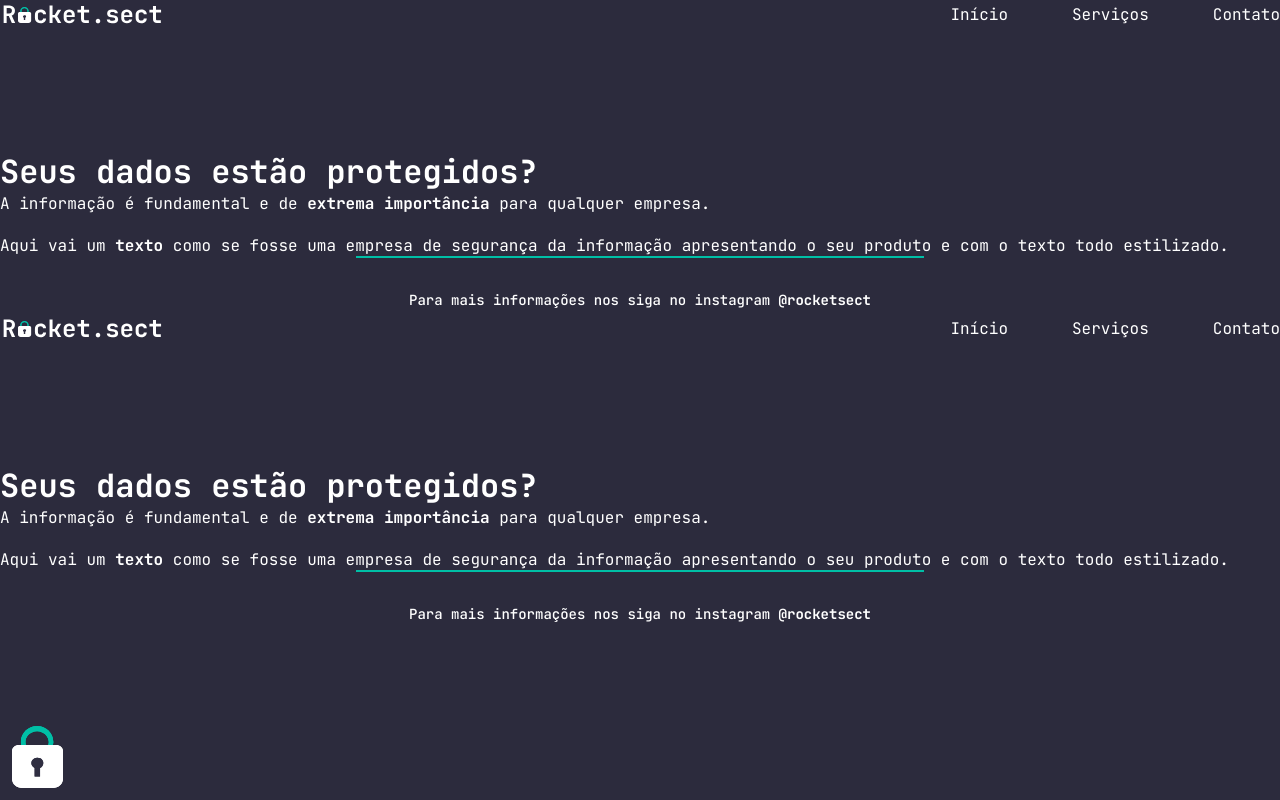
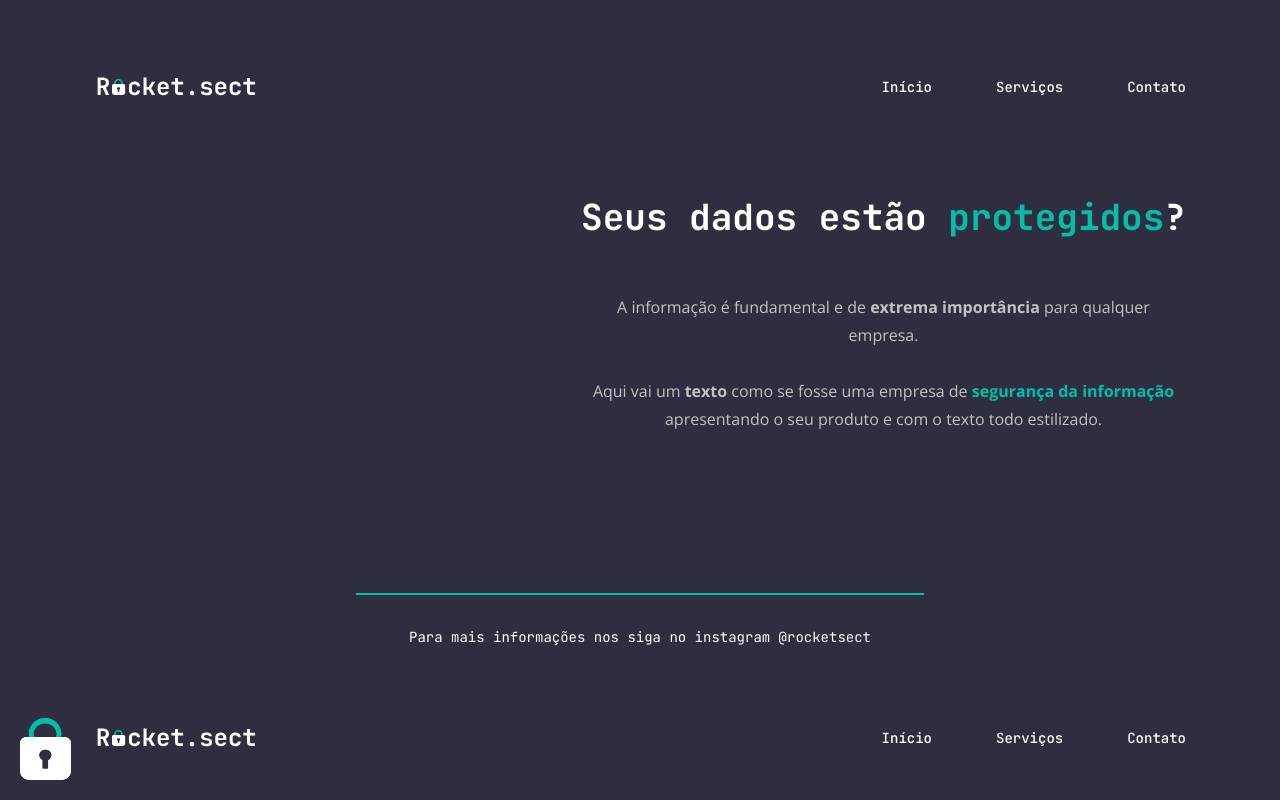
Before and after one commit to eduardofariasdev/stage02-challenge02, a plain HTML site: page index.html in a window 1280 px wide. Shown: the top 800 px of the page. Drawn offline with nearby package versions, Linux system fonts and the light colour scheme; files whose address does not match are found by name.

Commit message:
Update style.css

```diff
--- a/style.css
+++ b/style.css
@@ -1,88 +1,107 @@
 * {
   margin: 0;
   padding: 0;
+  text-decoration: none;
   list-style: none;
-  text-decoration: none;
   box-sizing: border-box;
-  color: #ffffff;
-  font-family: 'JetBrains Mono', monospace;
-}
-
-.container {
-  width: 100%;
-  max-width: 1122px;
-  margin: 0 auto;
-  padding: 70px 15px 0;
 }
 
 body {
-  background-color: #2C2B3D;
-  min-height: 100vh;
+  background-color: #2F2E41;
+  font-family: "JetBrains Mono", monospace;
 }
 
-nav {
-  display: flex;
-  justify-content: space-between;
-  align-items: center;
-  margin-bottom: 100px;
+.page {
+  max-width: 1092px;
+  margin: 0 auto;
+  padding-top: 72px;
 }
 
-nav ul {
+.page nav {
   display: flex;
   align-items: center;
+  justify-content: space-between;
+  margin-bottom: 96px;
+}
+
+.page nav ul {
+  display: flex;
   gap: 64px;
 }
 
-section {
-  display: flex;
-  align-items: center;
-  justify-content: space-between;
-  margin-bottom: 158px;
+.page nav ul li a {
+  color: #ffffff;
+  text-align: center;
+  font-size: 14px;
+  font-weight: 500;
+  line-height: 28px;
+
+  cursor: pointer;
+
+  transition: all 0.3s;
 }
 
-section .text {
-  width: 100%;
-  max-width: 609px;
+.page nav ul li a:hover {
+  color: #00BFA6;
+}
+
+main {
+  display: flex;
+  justify-content: space-between;
+  align-items: flex-start;
+  margin-bottom: 160px;
+}
+
+main img {
+  max-width: 400px;
+}
+
+main .text {
+  max-width: 605px;
   text-align: center;
 }
 
-section h1 {
+main .text h1 {
+  color: #ffffff;
+  font-size: 36px;
   font-weight: 700;
-  font-size: 36px;
   line-height: 40px;
-  margin-bottom: 60px;
+
+  margin-bottom: 56px;
 }
 
-section p {
-  font-family: 'Open Sans', sans-serif;
+main .text h1 span,
+main .text p span {
+  color: #00BFA6;
+  font-weight: 700;
+}
+
+main .text p {
+  font-family: "Open Sans", sans-serif;
+  color: #C2C2C2;
+  font-size: 16px;
+  font-weight: 400;
   line-height: 28px;
 }
 
-section span {
-
-  color: #00BFA6;
-}
-
-footer {
-  text-align: center;
-}
-
 footer .line {
-  width: 568px;
+  border: 1px solid #00BFA6;
   height: 0;
-  border: 1px solid #00BFA6;
+  max-width: 568px;
   margin: 0 auto 28px;
 }
 
 footer p {
-  font-weight: 500;
+  color: #ffffff;
+  text-align: center;
   font-size: 14px;
   line-height: 28px;
 }
 
 footer p a {
-  font-weight: 700;
-  transition: color .2s;
+  color: #ffffff;
+
+  transition: color 0.3s;
 }
 
 footer p a:hover {
@@ -91,6 +110,6 @@ footer p a:hover {
 
 #padlock {
   position: fixed;
-  left: 12px;
-  bottom: 12px;
+  left: 20px;
+  bottom: 20px;
 }
```
